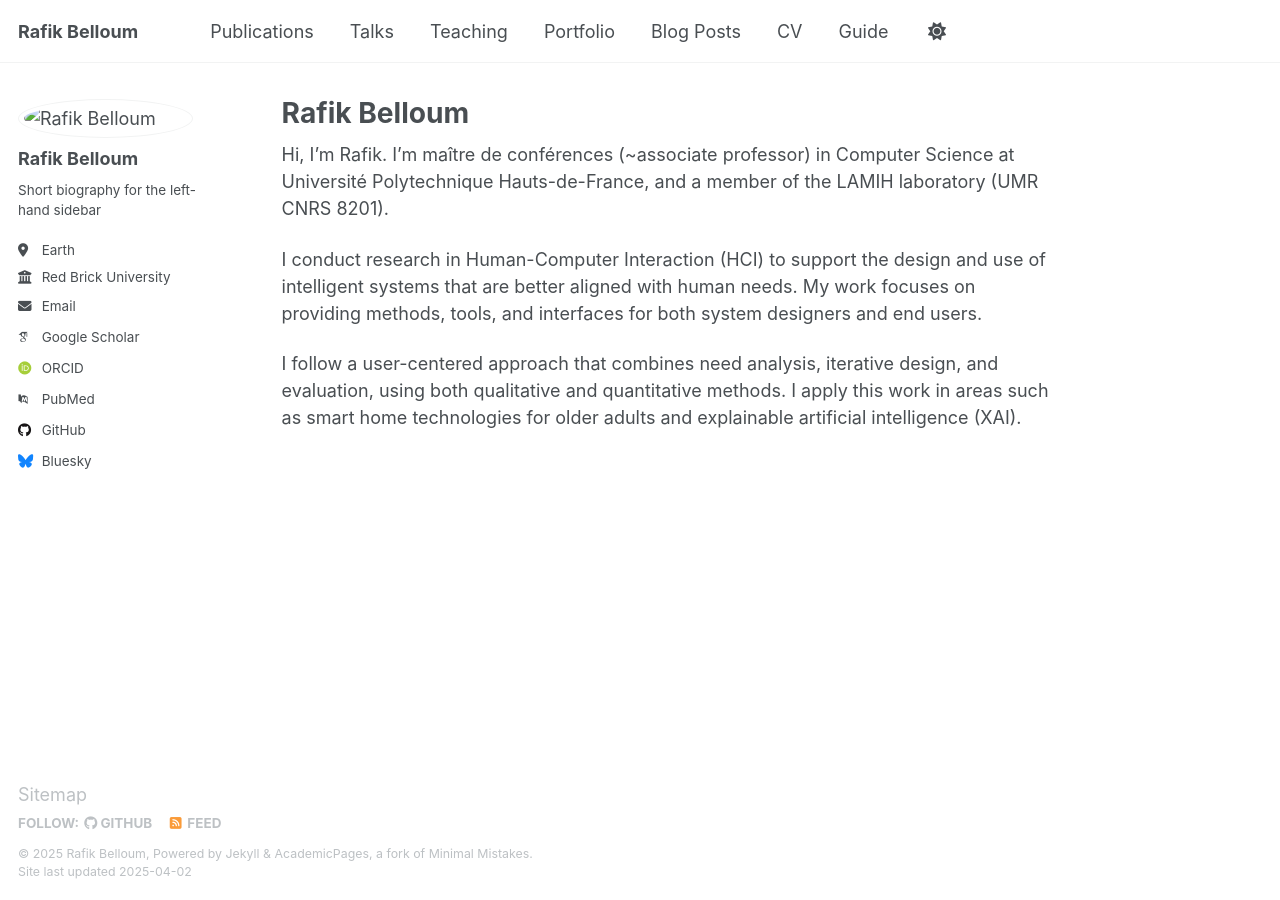
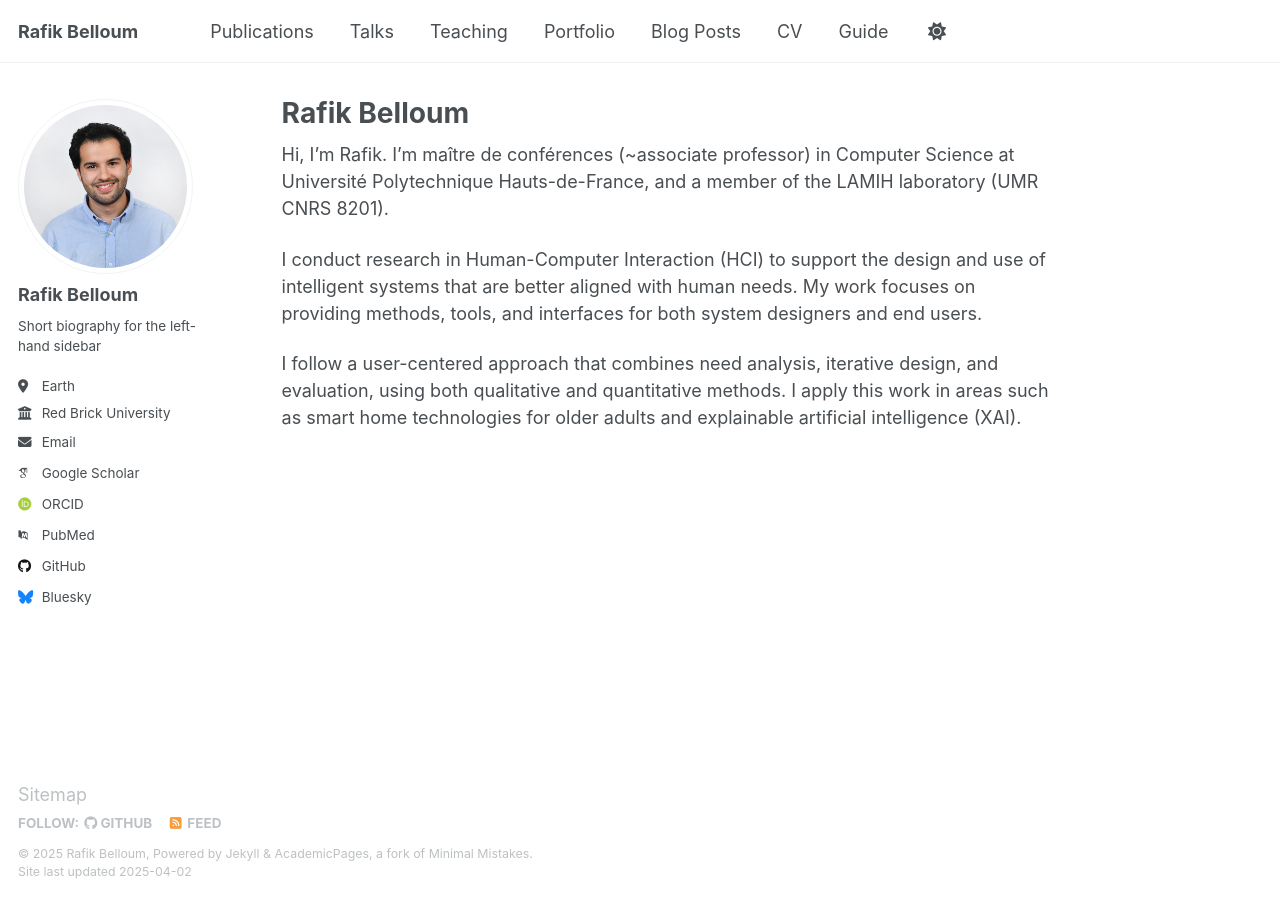
Before and after one commit to rafik-belloum/rafik-belloum.github.io, a Jekyll site: the page built from _pages/about.md, in a window 1280 px wide. Built offline with Jekyll 4.4.1, drawn with Linux system fonts in a browser that asks for light colours; some web fonts are replaced.

Commit message:
Update _config.yml

```diff
--- a/_config.yml
+++ b/_config.yml
@@ -22,7 +22,7 @@ repository               : "belloum/belloum.github.io"
 #               Additional customization can be done by editing /_includes/author-profile.html
 author:
   # Biographic information
-  avatar           : images/profile.jpg
+  avatar           : "profile.jpg"
   name             : "Rafik Belloum"
   pronouns         : # example: "she/her"
   bio              : "Short biography for the left-hand sidebar"
```
